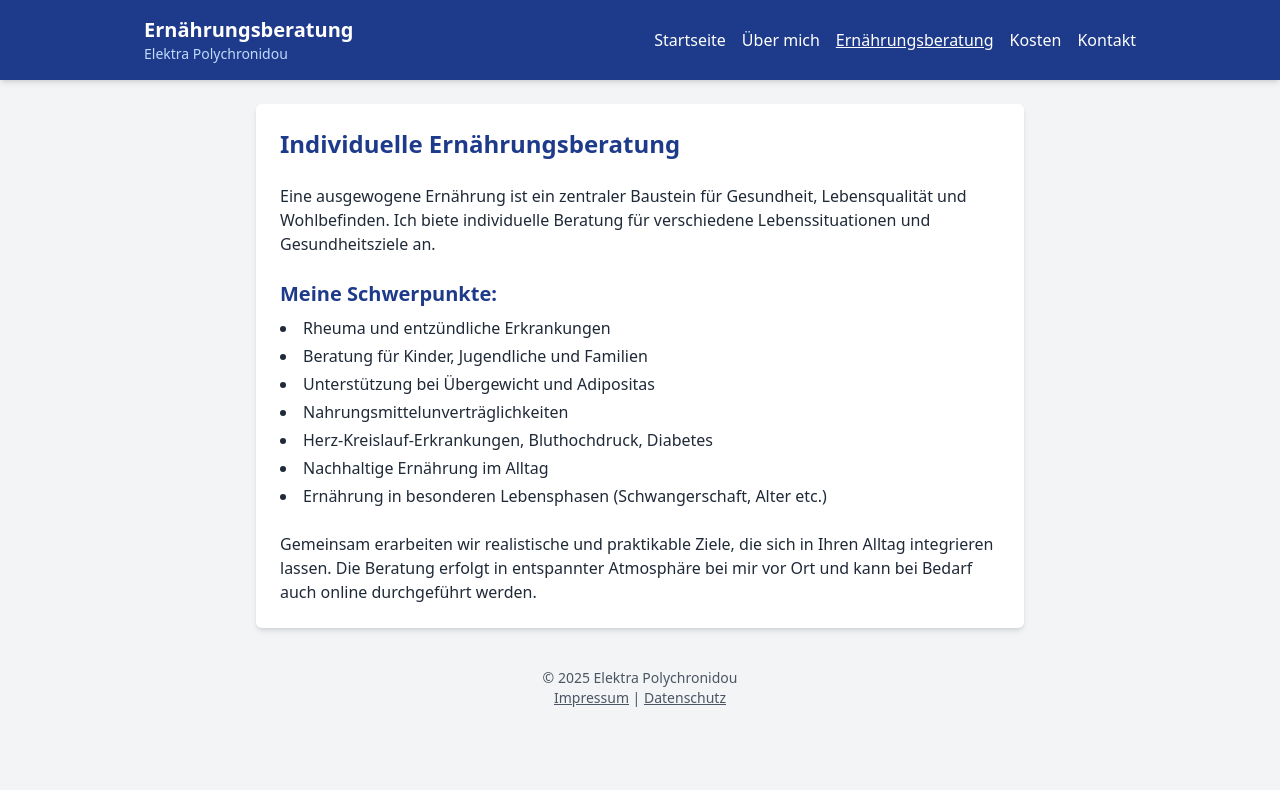
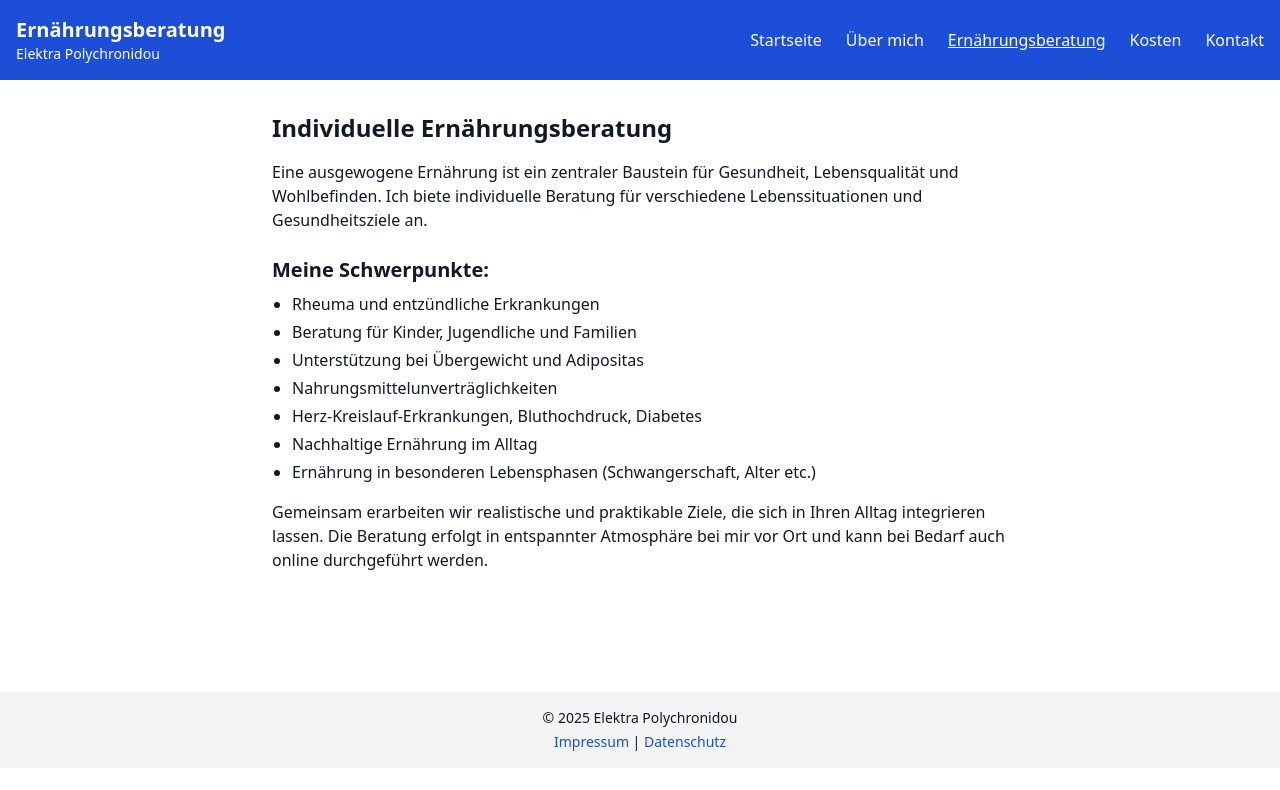
Before and after one commit to aaronpoly7/ernaehrungsberatung, a plain HTML site: page beratung.html in a window 1280 px wide. Drawn offline with nearby package versions, Linux system fonts and the light colour scheme.

Commit message:
Update beratung.html

```diff
--- a/beratung.html
+++ b/beratung.html
@@ -6,49 +6,48 @@
   <title>Ernährungsberatung – Elektra Polychronidou</title>
   <script src="https://cdn.tailwindcss.com"></script>
 </head>
-<body class="bg-gray-100 text-gray-800">
-
-  <!-- Header -->
-  <header class="bg-blue-900 text-white sticky top-0 z-50 shadow-md">
-    <div class="max-w-5xl mx-auto px-4 py-4 flex justify-between items-center">
-      <a href="index.html" class="block hover:underline cursor-pointer">
+<body class="bg-white text-gray-900">
+  <!-- HEADER -->
+  <header class="bg-blue-700 text-white p-4 flex items-center justify-between relative z-50">
+    <a href="index.html" class="block">
+      <div>
         <h1 class="text-xl font-bold">Ernährungsberatung</h1>
-  <p class="text-sm text-blue-200">Elektra Polychronidou</p>
+        <p class="text-sm">Elektra Polychronidou</p>
+      </div>
     </a>
-
-      <nav class="hidden md:flex space-x-4">
-        <a href="index.html">Startseite</a>
-        <a href="ueber-mich.html">Über mich</a>
+    <button id="menu-btn" class="text-white text-3xl md:hidden">
+      &#9776;
+    </button>
+    <nav class="hidden md:flex space-x-6 text-white">
+      <a href="index.html" class="hover:underline">Startseite</a>
+      <a href="ueber-mich.html" class="hover:underline">Über mich</a>
       <a href="beratung.html" class="underline">Ernährungsberatung</a>
-        <a href="kosten.html">Kosten</a>
-        <a href="kontakt.html">Kontakt</a>
+      <a href="kosten.html" class="hover:underline">Kosten</a>
+      <a href="kontakt.html" class="hover:underline">Kontakt</a>
     </nav>
-      <button class="md:hidden text-2xl" id="menu-button">☰</button>
-    </div>
   </header>
 
-  <!-- Mobile Menü -->
-  <div id="mobile-menu" class="fixed inset-0 bg-black bg-opacity-90 text-white hidden flex-col items-center justify-center space-y-6 text-xl z-40">
-    <button id="close-button" class="absolute top-6 right-6 text-3xl">×</button>
-    <a href="index.html">Startseite</a>
-    <a href="ueber-mich.html">Über mich</a>
+  <!-- OVERLAY MENU -->
+  <div id="mobile-menu" class="fixed inset-0 bg-black bg-opacity-90 text-white hidden z-40 flex-col items-center justify-center text-xl space-y-6">
+    <button id="close-menu" class="absolute top-4 right-6 text-4xl">&times;</button>
+    <a href="index.html" class="hover:underline">Startseite</a>
+    <a href="ueber-mich.html" class="hover:underline">Über mich</a>
     <a href="beratung.html" class="underline">Ernährungsberatung</a>
-    <a href="kosten.html">Kosten</a>
-    <a href="kontakt.html">Kontakt</a>
+    <a href="kosten.html" class="hover:underline">Kosten</a>
+    <a href="kontakt.html" class="hover:underline">Kontakt</a>
   </div>
 
-  <!-- Main Content -->
-  <main class="max-w-3xl mx-auto bg-white shadow-md rounded-md mt-6 p-6">
-    <section class="space-y-6">
-      <h2 class="text-2xl font-bold text-blue-900">Individuelle Ernährungsberatung</h2>
-      <p>
+  <!-- MAIN -->
+  <main class="max-w-3xl mx-auto px-4 py-8">
+    <section class="mb-10">
+      <h2 class="text-2xl font-bold mb-4">Individuelle Ernährungsberatung</h2>
+      <p class="mb-4">
         Eine ausgewogene Ernährung ist ein zentraler Baustein für Gesundheit, Lebensqualität und Wohlbefinden.
         Ich biete individuelle Beratung für verschiedene Lebenssituationen und Gesundheitsziele an.
       </p>
 
-      <div>
-        <h3 class="text-xl font-semibold text-blue-900">Meine Schwerpunkte:</h3>
-        <ul class="list-disc list-inside mt-2 space-y-1">
+      <h3 class="text-xl font-semibold mt-6 mb-2">Meine Schwerpunkte:</h3>
+      <ul class="list-disc pl-5 space-y-1 mb-4">
         <li>Rheuma und entzündliche Erkrankungen</li>
         <li>Beratung für Kinder, Jugendliche und Familien</li>
         <li>Unterstützung bei Übergewicht und Adipositas</li>
@@ -57,7 +56,6 @@
         <li>Nachhaltige Ernährung im Alltag</li>
         <li>Ernährung in besonderen Lebensphasen (Schwangerschaft, Alter etc.)</li>
       </ul>
-      </div>
 
       <p>
         Gemeinsam erarbeiten wir realistische und praktikable Ziele, die sich in Ihren Alltag integrieren lassen.
@@ -66,23 +64,23 @@
     </section>
   </main>
 
-  <!-- Footer -->
-  <footer class="text-center text-sm text-gray-600 mt-10 mb-4">
+  <!-- FOOTER -->
+  <footer class="bg-gray-100 text-center p-4 mt-12 text-sm">
     <p>© 2025 Elektra Polychronidou</p>
-    <p>
-      <a href="impressum.html" class="underline">Impressum</a> |
-      <a href="datenschutz.html" class="underline">Datenschutz</a>
-    </p>
+    <div class="mt-1">
+      <a href="impressum.html" class="text-blue-700 hover:underline">Impressum</a> |
+      <a href="datenschutz.html" class="text-blue-700 hover:underline">Datenschutz</a>
+    </div>
   </footer>
 
-  <!-- Script für Menü -->
+  <!-- SCRIPT -->
   <script>
-    const menu = document.getElementById("mobile-menu");
-    const openBtn = document.getElementById("menu-button");
-    const closeBtn = document.getElementById("close-button");
-
-    openBtn.addEventListener("click", () => menu.classList.remove("hidden"));
-    closeBtn.addEventListener("click", () => menu.classList.add("hidden"));
+    document.getElementById("menu-btn").addEventListener("click", () => {
+      document.getElementById("mobile-menu").classList.remove("hidden");
+    });
+    document.getElementById("close-menu").addEventListener("click", () => {
+      document.getElementById("mobile-menu").classList.add("hidden");
+    });
   </script>
 </body>
 </html>
```
Lines whose indentation alone changed are shown as unchanged.
